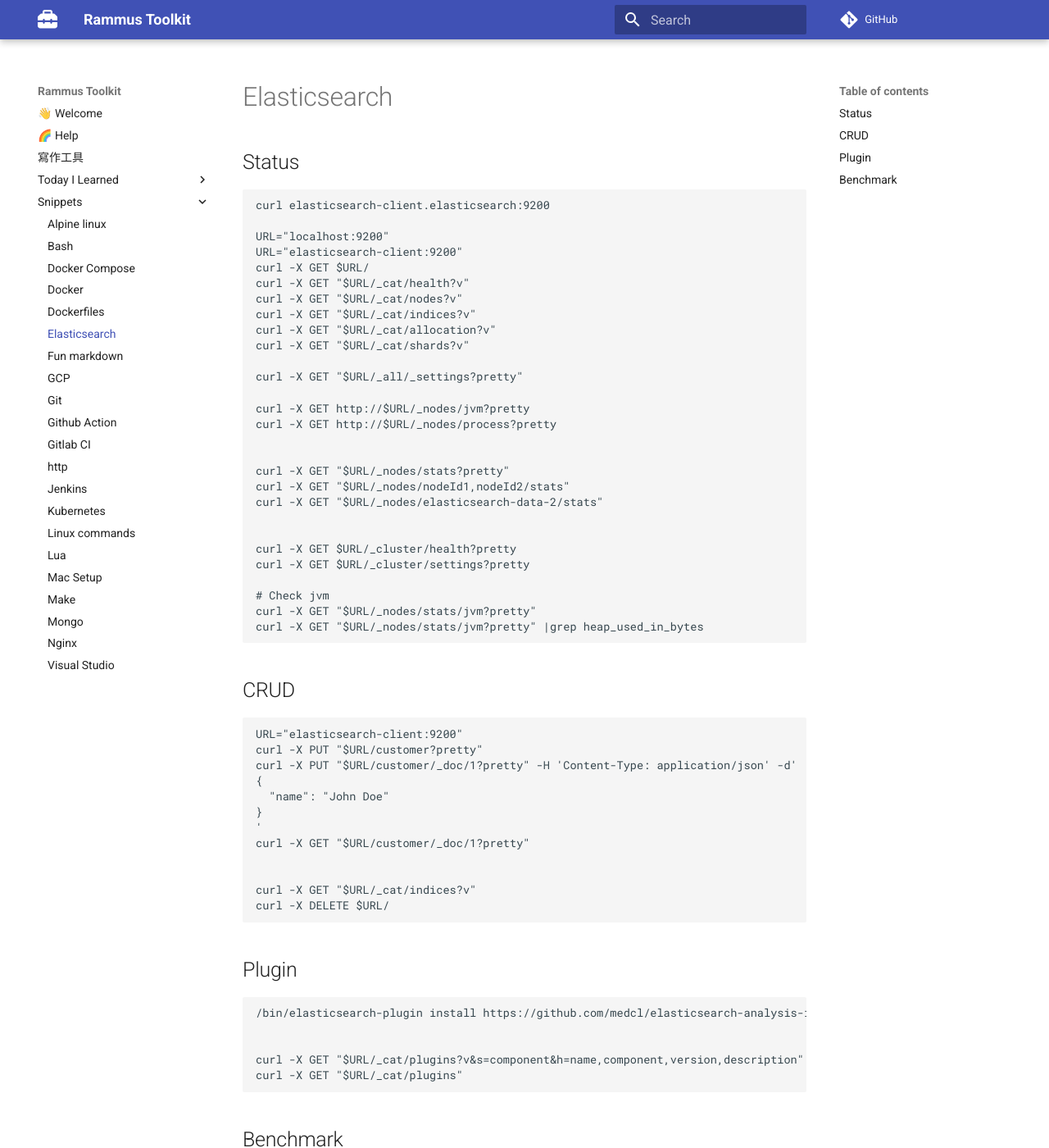
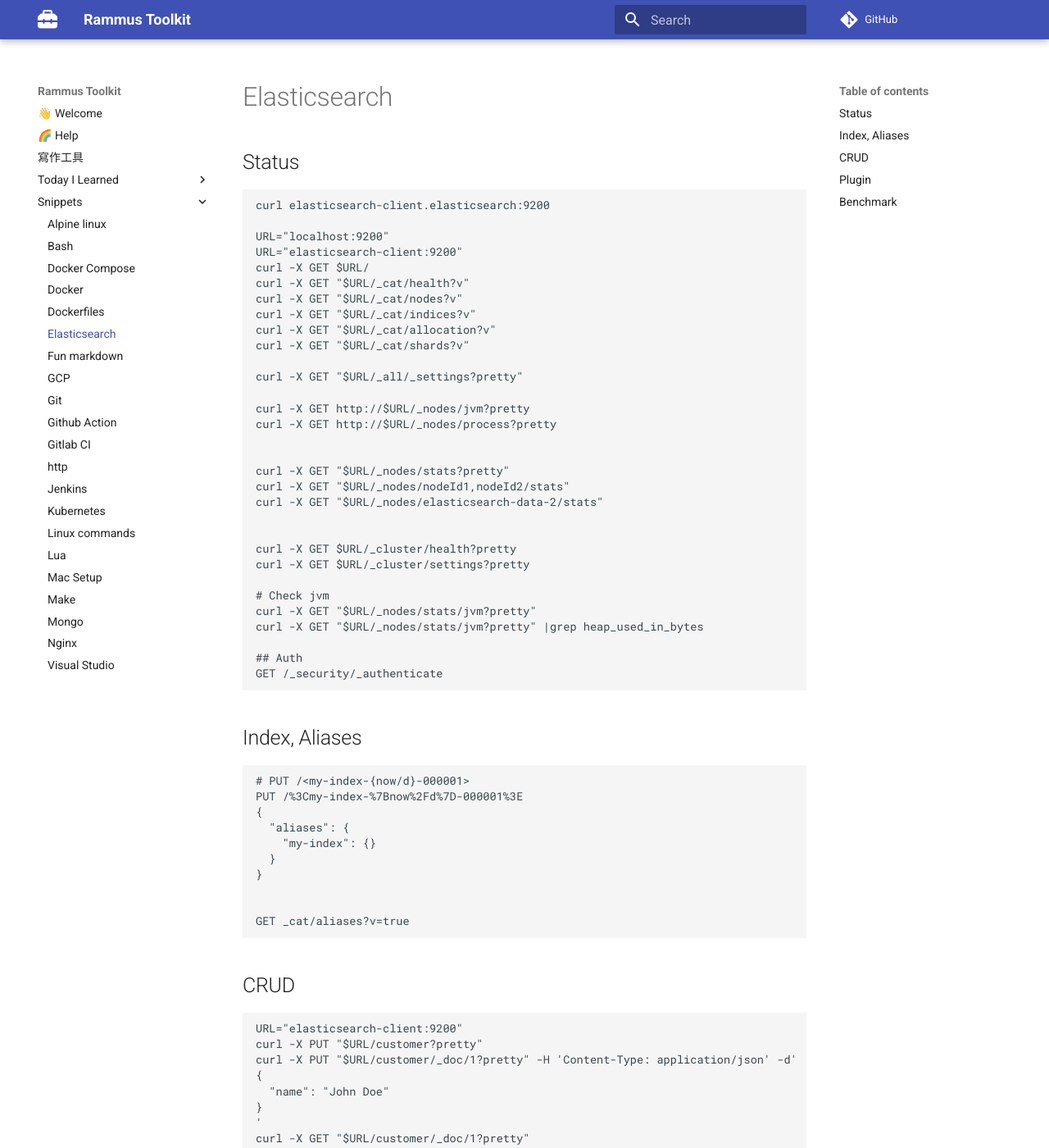
Before and after one commit to RammusXu/toolkit, an MkDocs documentation site: the page built from docs/snippets/elasticsearch.md, in a window 1280 px wide and 1400 px high. Shown: the whole window at 82% size. Built offline with MkDocs 1.6.1 and Material for MkDocs 9.7.7, drawn with Linux system fonts in a browser that asks for light colours; comment, search, counter and statistics services are not loaded.

Commit message:
es - alias

````diff
--- a/docs/snippets/elasticsearch.md
+++ b/docs/snippets/elasticsearch.md
@@ -31,9 +31,25 @@
 curl -X GET "$URL/_nodes/stats/jvm?pretty"
 curl -X GET "$URL/_nodes/stats/jvm?pretty" |grep heap_used_in_bytes
 
+## Auth
+GET /_security/_authenticate
+
 
 ```
 
+## Index, Aliases
+```
+# PUT /<my-index-{now/d}-000001>
+PUT /%3Cmy-index-%7Bnow%2Fd%7D-000001%3E
+{
+  "aliases": {
+    "my-index": {}
+  }
+}
+
+
+GET _cat/aliases?v=true
+```
 
 ## CRUD
 ```
````
